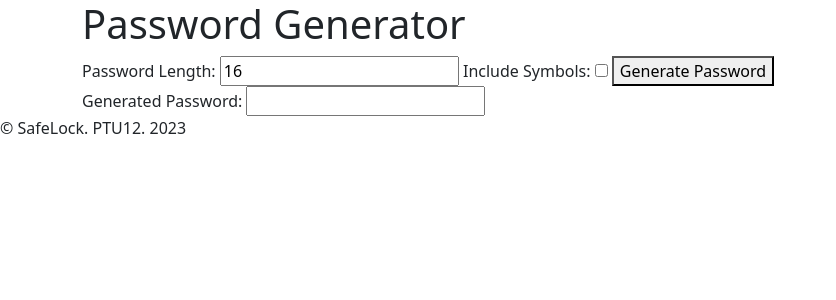
After one commit to bro256/safelock, a Django app: page /password_generator/ in a window 1280 px wide. The commit adds this page. Shown: the top 300 px of the page, without its empty margins (0-836 px from the left). Run offline with Django 3.2, Linux system fonts and the light colour scheme; some libraries are stand-ins or nearby versions.

Commit message:
generate pass improvement, AJAX, pass generator

```diff
--- a/safelock/secret_manager/static/secret_manager/js/password_field.js
+++ b/safelock/secret_manager/static/secret_manager/js/password_field.js
@@ -14,17 +14,37 @@ function toggleTextVisibility() {
   textField.type = textField.type === "password" ? "text" : "password";
 }
 
-async function generatePassword() { // Asynchronous function
+// async function generatePassword() { // Asynchronous function
+//   console.log("Generate Password button clicked"); // Debug
+
+//   try {
+//     // Await keyword is used to wait for the fetch() function to complete and return the response
+//     const response = await fetch('/generate-password/');
+//     // Wait for the response.json() method to parse the response body as JSON
+//     const data = await response.json();
+//     console.log("Response received:", data); // Debug
+//     // Update the password field with the new password
+//     document.getElementById('password-field').value = data.password; // Update the password field
+//     // Calculate and show the password strength
+//     showPasswordStrength();
+//   } catch (error) {
+//     console.error('Error:', error);
+//   }
+// }
+
+async function generatePassword(length = 3, includeSymbols = false) { // Asynchronous function
   console.log("Generate Password button clicked"); // Debug
 
   try {
     // Await keyword is used to wait for the fetch() function to complete and return the response
-    const response = await fetch('/generate-password/');
-    // Wait for the response.json() method to parse the response body as JSON
-    const data = await response.json();
+    const url = `/generate-password/?length=${encodeURIComponent(length)}&symbols=${includeSymbols}`;
+    const response = await fetch(url);
+    const data = await response.json()
     console.log("Response received:", data); // Debug
     // Update the password field with the new password
-    document.getElementById('password-field').value = data.password; // Update the password field
+    const generatedPassword = data.password;
+
+    document.getElementById('password-field').value = generatedPassword; // Update the password field
     // Calculate and show the password strength
     showPasswordStrength();
   } catch (error) {
--- a/safelock/secret_manager/templates/secret_manager/password_entry_detail.html
+++ b/safelock/secret_manager/templates/secret_manager/password_entry_detail.html
@@ -20,7 +20,7 @@
     </tr>
     <tr>
         <td>Website:</td>
-        <td><a href="{{ object.website }}" target="_blank">{{ object.website }}</a></td>
+        <td>{{ object.website|urlize }}</td>
     </tr>
     <tr>
         <td>Password:</td>
--- /dev/null
+++ b/safelock/secret_manager/templates/secret_manager/password_generator.html
@@ -0,0 +1,51 @@
+{% extends 'base.html' %}
+{% load static %}
+{% block title %} {{ block.super }} {% endblock title %}
+{% block content %}
+
+<h1>Password Generator</h1>
+
+<label for="length">Password Length:</label>
+<input type="number" id="length" min="1" value="16">
+
+<label for="symbols">Include Symbols:</label>
+<input type="checkbox" id="symbols">
+
+<button id="generate-button">Generate Password</button>
+
+<br>
+
+<label for="password">Generated Password:</label>
+<input type="text" id="password-field" readonly>
+
+<!-- Scripts -->
+<script src="{% static 'secret_manager/js/password_field.js' %}"></script>
+<script>
+    async function generatePassword(length = 16, includeSymbols = false) {
+      console.log("Generate Password button clicked");
+
+      try {
+        const response = await fetch(`/generate-password/?length=${length}&symbols=${includeSymbols}`);
+        const data = await response.json();
+        console.log("Response received:", data);
+        const generatedPassword = data.password;
+
+        document.getElementById('password-field').value = generatedPassword;
+        showPasswordStrength();
+      } catch (error) {
+        console.error('Error:', error);
+      }
+    }
+
+    function showPasswordStrength() {
+      // Implement your password strength calculation logic here
+    }
+
+    document.getElementById('generate-button').addEventListener('click', function() {
+      const length = document.getElementById('length').value;
+      const includeSymbols = document.getElementById('symbols').checked;
+
+      generatePassword(length, includeSymbols);
+    });
+  </script>
+{% endblock content %}
--- a/safelock/secret_manager/urls.py
+++ b/safelock/secret_manager/urls.py
@@ -18,6 +18,7 @@ urlpatterns = [
 
 
     path('generate-password/', generate_password, name='generate_password'),
+    path('password_generator/', views.GeneratePasswordView.as_view(), name='password_generator'),
 
 
     # path('secrets/', views.SecretListView.as_view(), name='secret_list'),
--- a/safelock/secret_manager/views.py
+++ b/safelock/secret_manager/views.py
@@ -38,12 +38,24 @@ def index(request):
 #     password = get_random_string(length=16)  # Generate a random password
 #     return JsonResponse({'password': password})
 
-def generate_password(request: HttpRequest, length: int = 16, symbols: bool = False) -> JsonResponse:
+# def generate_password(request: HttpRequest, length: int = 16, symbols: bool = True) -> JsonResponse:
+#     characters = string.ascii_letters + string.digits
+#     if symbols:
+#         characters += string.punctuation
+
+#     password = ''.join(random.choice(characters) for _ in range(length))  # Generate the random password
+
+#     return JsonResponse({'password': password})
+
+def generate_password(request: HttpRequest) -> JsonResponse:
+    length = int(request.GET.get('length', 16))
+    symbols = bool(request.GET.get('symbols', True))
+
     characters = string.ascii_letters + string.digits
     if symbols:
         characters += string.punctuation
 
-    password = ''.join(random.choice(characters) for _ in range(length))  # Generate the random password
+    password = ''.join(random.choice(characters) for _ in range(length))
 
     return JsonResponse({'password': password})
 
@@ -396,3 +408,23 @@ class PasswordEntryToggleBookmarksView(View):
         else:
             messages.success(self.request, _('Password entry removed from Bookmarks successfully!'))
         return redirect(redirect_url)
+
+
+class GeneratePasswordView(View):
+    template_name = 'secret_manager/password_generator.html'
+
+    def generate_password(self, length=16, symbols=False):
+        characters = string.ascii_letters + string.digits
+        if symbols:
+            characters += string.punctuation
+
+        password = ''.join(random.choice(characters) for _ in range(length))
+        return password
+
+    def get(self, request):
+        length = int(request.GET.get('length', 16))
+        symbols = bool(request.GET.get('symbols', False))
+
+        password = self.generate_password(length, symbols)
+
+        return render(request, self.template_name, {'password': password})
```
